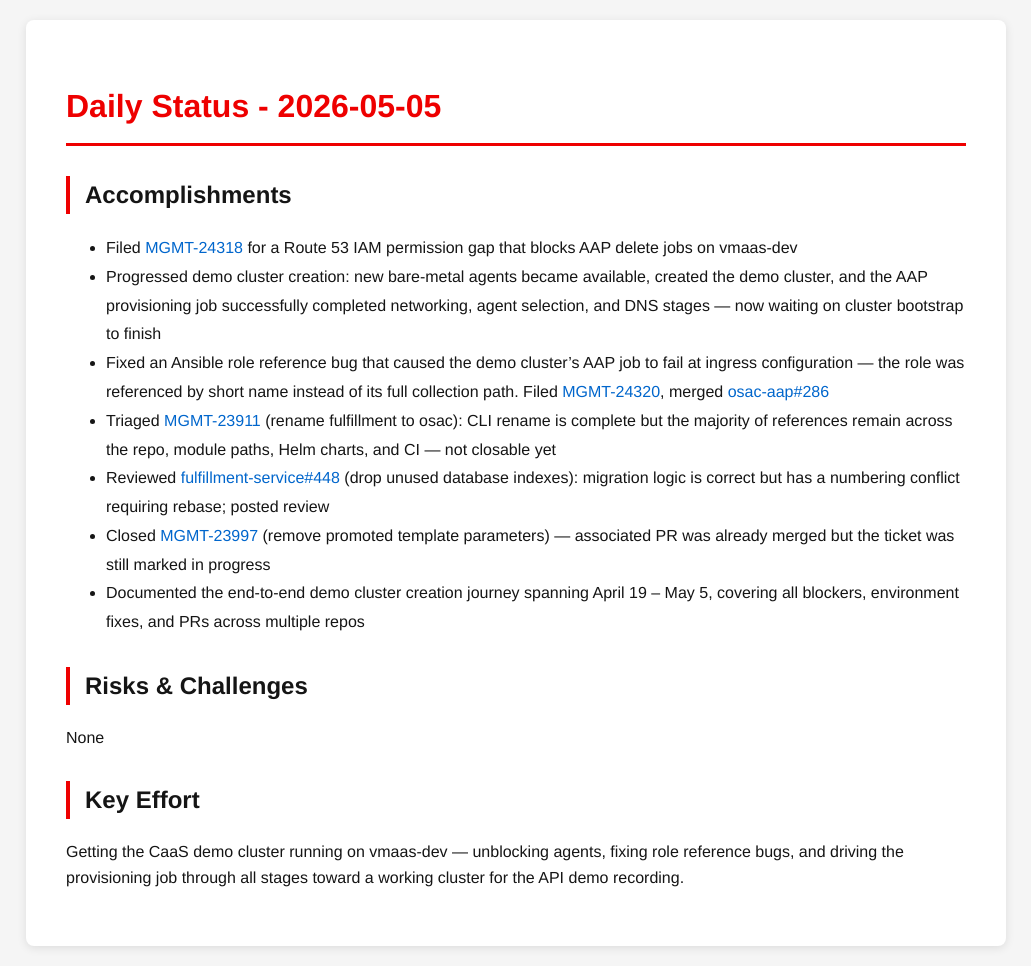
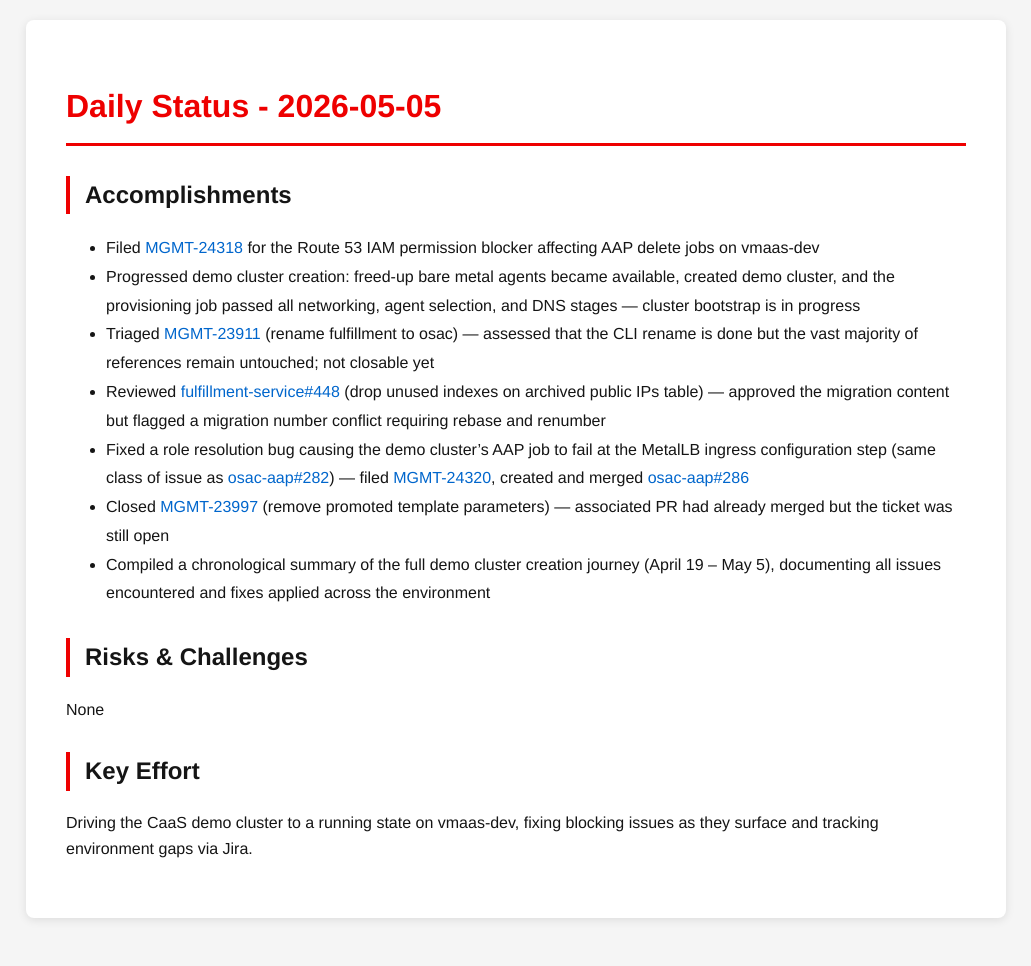
Before and after one commit to tzvatot/daily-status, a Jekyll site: the page built from 2026-05-05.md, in a window 1280 px wide. Shown: the whole page, without its empty margins (124-1155 px from the left). Built offline with Jekyll 4.4.1, drawn with Linux system fonts in a browser that asks for light colours; after the commit the page ends 938 px from its top, so only the background shows below that.

Commit message:
Daily status update - 2026-05-05

```diff
--- a/2026-05-05.md
+++ b/2026-05-05.md
@@ -7,16 +7,17 @@ date: 2026-05-05
 # Daily Status - 2026-05-05
 
 ## Accomplishments
-- Filed [MGMT-24318](https://issues.redhat.com/browse/MGMT-24318) for a Route 53 IAM permission gap that blocks AAP delete jobs on vmaas-dev
-- Progressed demo cluster creation: new bare-metal agents became available, created the demo cluster, and the AAP provisioning job successfully completed networking, agent selection, and DNS stages — now waiting on cluster bootstrap to finish
-- Fixed an Ansible role reference bug that caused the demo cluster's AAP job to fail at ingress configuration — the role was referenced by short name instead of its full collection path. Filed [MGMT-24320](https://issues.redhat.com/browse/MGMT-24320), merged [osac-aap#286](https://github.com/osac-project/osac-aap/pull/286)
-- Triaged [MGMT-23911](https://issues.redhat.com/browse/MGMT-23911) (rename fulfillment to osac): CLI rename is complete but the majority of references remain across the repo, module paths, Helm charts, and CI — not closable yet
-- Reviewed [fulfillment-service#448](https://github.com/osac-project/fulfillment-service/pull/448) (drop unused database indexes): migration logic is correct but has a numbering conflict requiring rebase; posted review
-- Closed [MGMT-23997](https://issues.redhat.com/browse/MGMT-23997) (remove promoted template parameters) — associated PR was already merged but the ticket was still marked in progress
-- Documented the end-to-end demo cluster creation journey spanning April 19 – May 5, covering all blockers, environment fixes, and PRs across multiple repos
+
+- Filed [MGMT-24318](https://issues.redhat.com/browse/MGMT-24318) for the Route 53 IAM permission blocker affecting AAP delete jobs on vmaas-dev
+- Progressed demo cluster creation: freed-up bare metal agents became available, created demo cluster, and the provisioning job passed all networking, agent selection, and DNS stages — cluster bootstrap is in progress
+- Triaged [MGMT-23911](https://issues.redhat.com/browse/MGMT-23911) (rename fulfillment to osac) — assessed that the CLI rename is done but the vast majority of references remain untouched; not closable yet
+- Reviewed [fulfillment-service#448](https://github.com/osac-project/fulfillment-service/pull/448) (drop unused indexes on archived public IPs table) — approved the migration content but flagged a migration number conflict requiring rebase and renumber
+- Fixed a role resolution bug causing the demo cluster's AAP job to fail at the MetalLB ingress configuration step (same class of issue as [osac-aap#282](https://github.com/osac-project/osac-aap/pull/282)) — filed [MGMT-24320](https://issues.redhat.com/browse/MGMT-24320), created and merged [osac-aap#286](https://github.com/osac-project/osac-aap/pull/286)
+- Closed [MGMT-23997](https://issues.redhat.com/browse/MGMT-23997) (remove promoted template parameters) — associated PR had already merged but the ticket was still open
+- Compiled a chronological summary of the full demo cluster creation journey (April 19 – May 5), documenting all issues encountered and fixes applied across the environment
 
 ## Risks & Challenges
 None
 
 ## Key Effort
-Getting the CaaS demo cluster running on vmaas-dev — unblocking agents, fixing role reference bugs, and driving the provisioning job through all stages toward a working cluster for the API demo recording.
+Driving the CaaS demo cluster to a running state on vmaas-dev, fixing blocking issues as they surface and tracking environment gaps via Jira.
```
